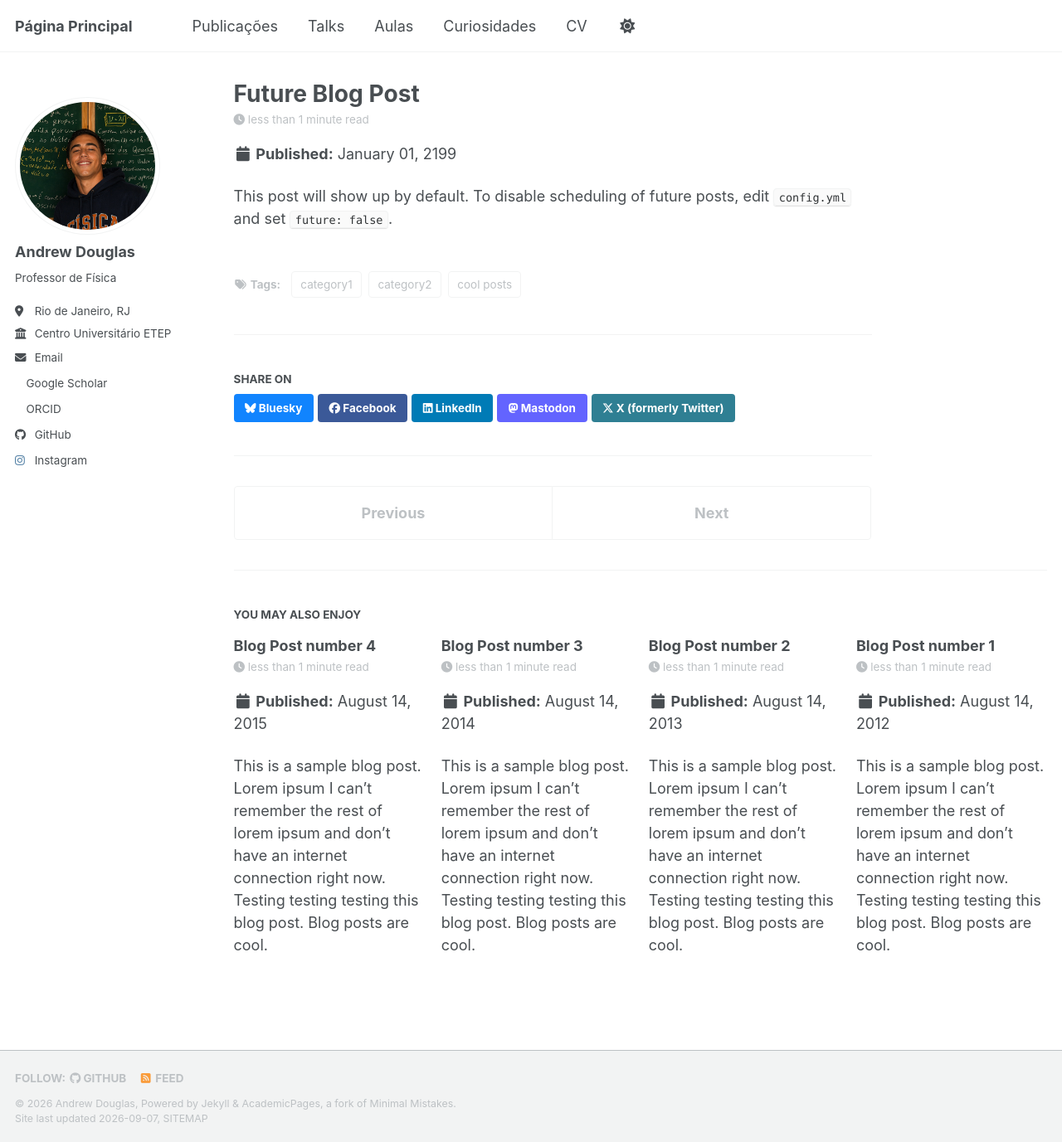
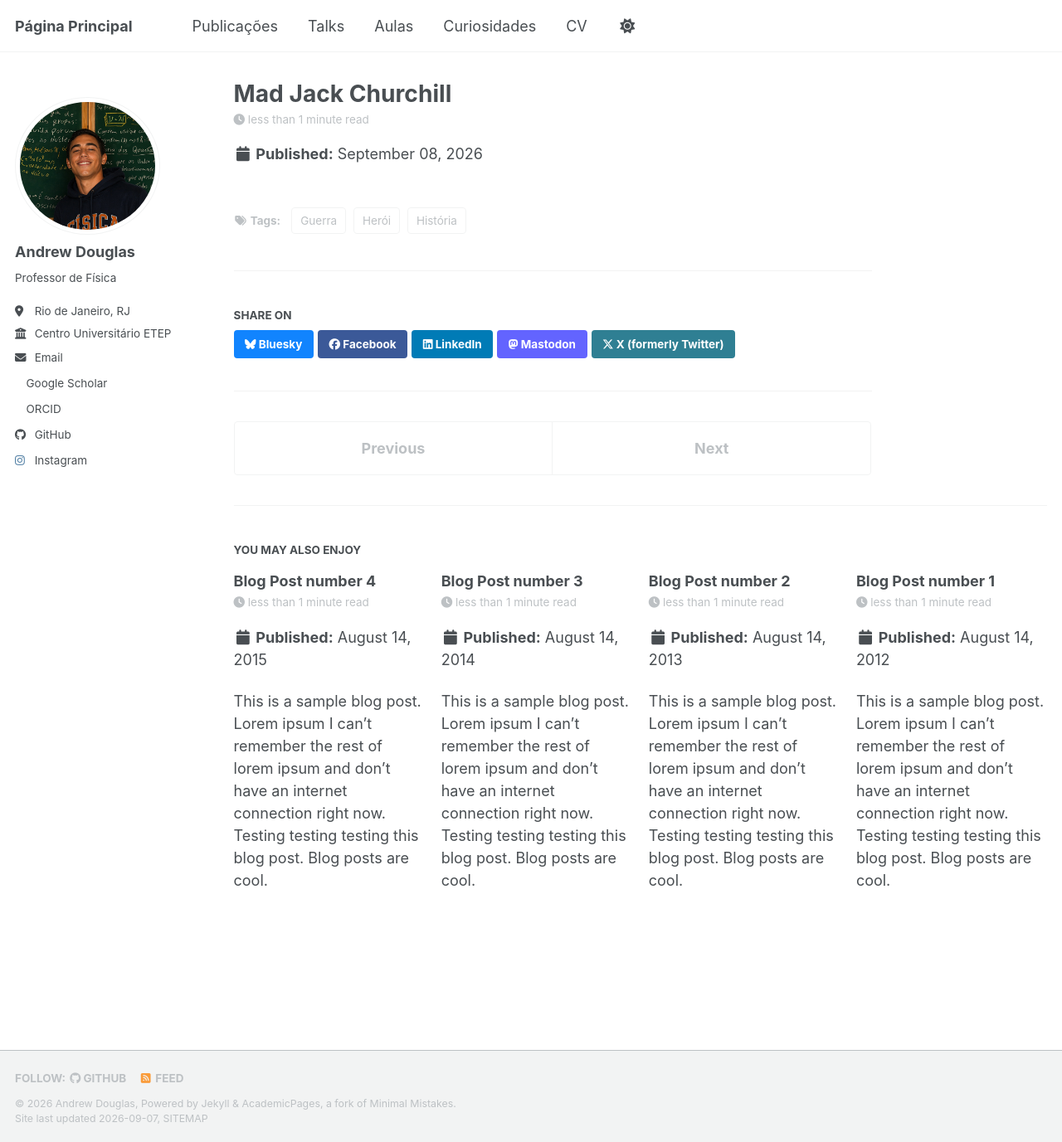
Before and after one commit to AndrewDSAM/AndrewDSAM.github.io, a Jekyll site: the page built from _posts/2199-01-01-future-post.md, in a window 1280 px wide and 1377 px high. Shown: the whole window at 83% size. Built offline with Jekyll 4.4.1, drawn with Linux system fonts in a browser that asks for light colours; a style sheet for code colours, icons or effects is not loaded.

Commit message:
Update 2199-01-01-future-post.md

```diff
--- a/_posts/2199-01-01-future-post.md
+++ b/_posts/2199-01-01-future-post.md
@@ -1,11 +1,9 @@
 ---
-title: 'Future Blog Post'
-date: 2199-01-01
-permalink: /posts/2012/08/blog-post-4/
+title: 'Mad Jack Churchill'
+date: 2026-09-08
+permalink: /posts/2026/09/post-1/
 tags:
-  - cool posts
-  - category1
-  - category2
+  - Herói
+  - História
+  - Guerra
 ---
-
-This post will show up by default. To disable scheduling of future posts, edit `config.yml` and set `future: false`.
```
